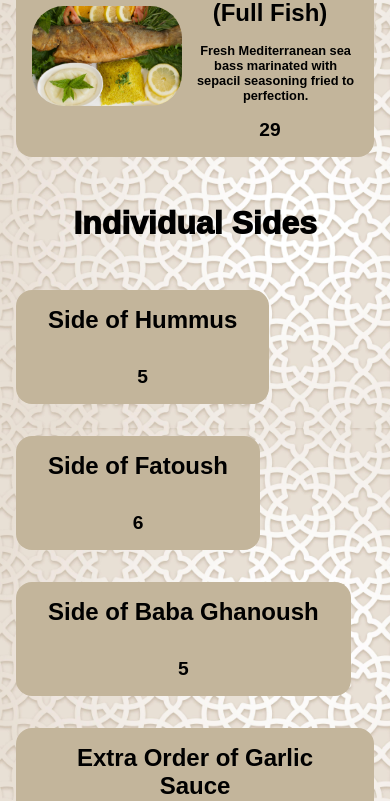
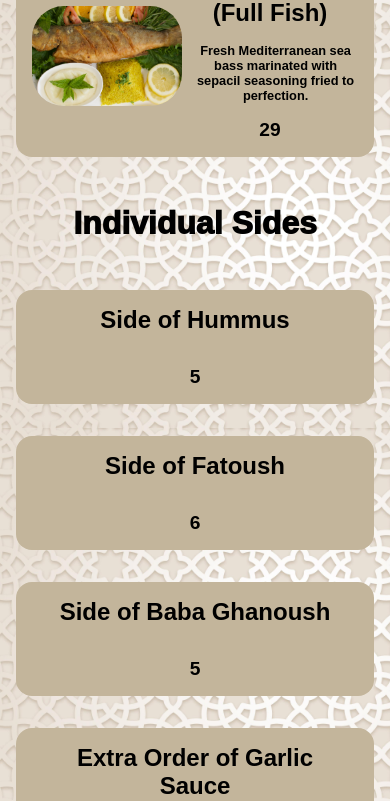
Before and after one commit to OmarKanj/restaurant-app, a React (Create React App) app: page /menu in a window 390 px wide. Shown: the part 5668-6469 px from the top of the page. Built offline with nearby package versions, Linux system fonts and the light colour scheme.

Commit message:
Fixed a bug in width of menu

```diff
--- a/src/pages/Menu/Menu.css
+++ b/src/pages/Menu/Menu.css
@@ -59,16 +59,16 @@
     justify-self: start;
 }
 
-@media screen and (max-width: 600px) {
+@media screen and (max-width: 800px) {
 
     .menu-item {
         background-color: #c3b59b;
+        width: 100%;
         margin: 1rem;
         border-radius: 1rem;
         padding-left: 1rem;
         padding-right: 1rem;
         display: flex;
-        width: unset;
         flex-direction: row;
         align-items: center;
         justify-content: center;
```
